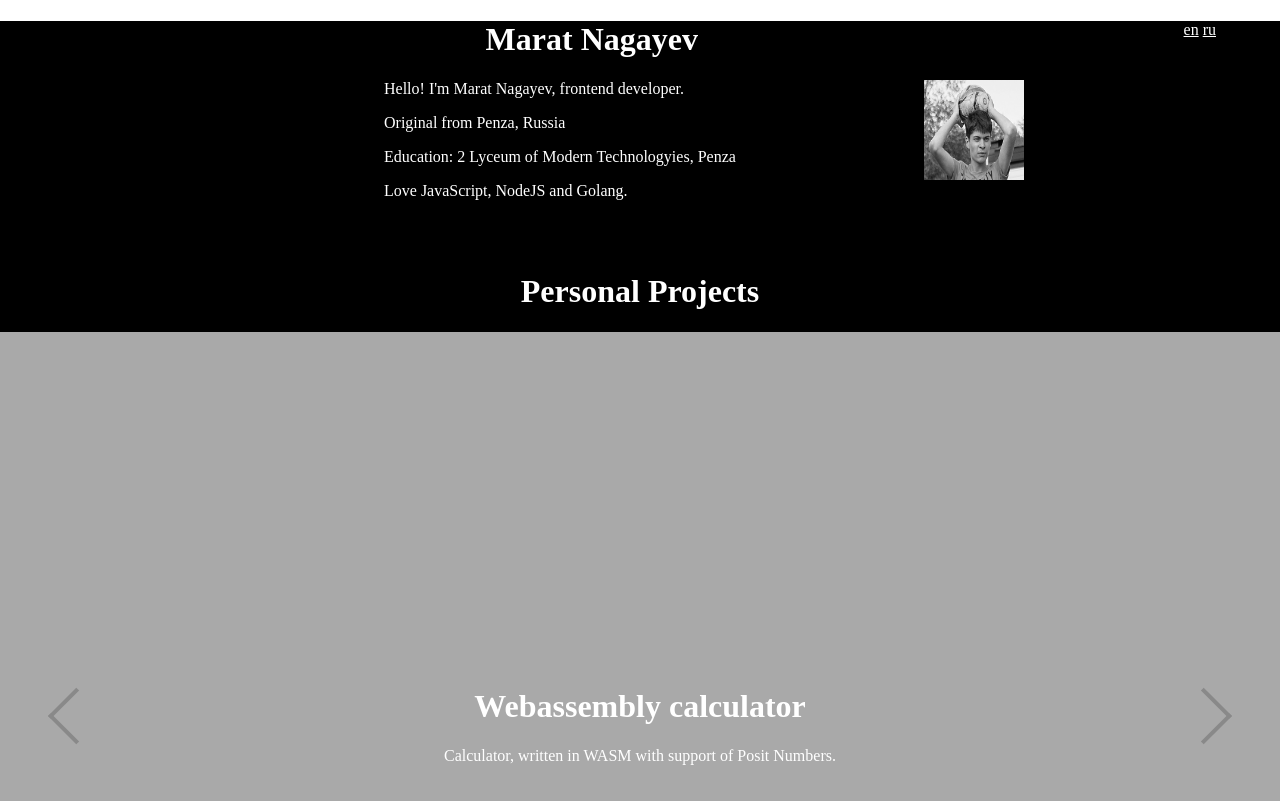
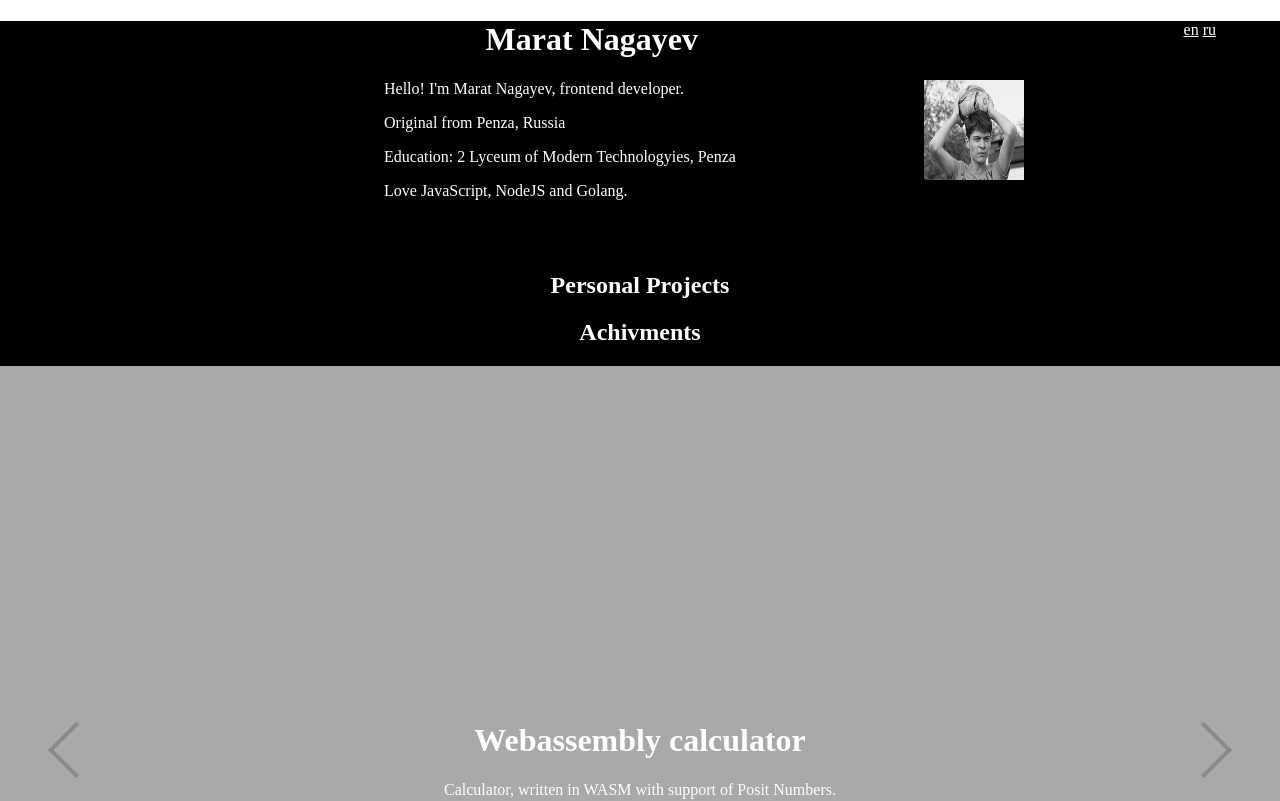
Before and after one commit to nagayev/website, a React (Create React App) app: page / in a window 1280 px wide. Shown: the top 801 px of the page. Built offline with nearby package versions, Linux system fonts and the light colour scheme.

Commit message:
Add Habr ach

```diff
--- a/package.json
+++ b/package.json
@@ -4,6 +4,7 @@
   "homepage": ".",
   "private": true,
   "dependencies": {
+    "metro4-react": "^0.1.4",
     "react": "^16.11.0",
     "react-awesome-slider": "^2.1.1",
     "react-dom": "^16.11.0",
--- a/src/Projects.js
+++ b/src/Projects.js
@@ -1,7 +1,6 @@
 import React from 'react';
-import AwesomeSlider from '../node_modules/react-awesome-slider';
-import '../node_modules/react-awesome-slider/dist/styles.css';
-import dark from './dark';
+import Slider from './Slider';
+import Tiles from './Tiles';
 
 function Projects(){
   /*
@@ -10,31 +9,17 @@ function Projects(){
   function handler(e){
     setColor(colors[e.currentIndex]);
   } */
-  const style = dark;
-  function openGithub(project){
-    window.open(`https://github.com/nagayev/${project}`);
-  }
+  const [tag,setTag] = React.useState(<Slider />); //0 is personal, 1 is ach
   //const styles = {backgroundColor:color};
+  //const tag = (!active)?Slider:Tiles;
+  const activateProjects = () => setTag(<Slider />);
+  const activateAchivments = () => setTag(<Tiles />);
   return (
     <>
     <br />
-    <h1 style={{color:'white'}}>Personal Projects</h1>
-    <AwesomeSlider className="slider" /*onTransitionEnd={handler} */ >
-      <div style={style.calculator} onClick={()=>openGithub('wasm')}>
-      <h1 className="header">Webassembly calculator</h1>
-      Calculator, written in WASM with support of Posit Numbers.
-      </div>
-      <div style={style.arduino} onClick={()=>openGithub('arduino-emulator')}>
-      <h1 className="header">Arduino Emulator</h1>
-      Online Arduino's Emulator <br />
-      From mini to UNO!
-      </div>
-      <div style={style.coderbook} onClick={()=>openGithub('coderbook')}>
-      <h1 className="header">Coderbook</h1>
-      I'm coauthor of Coder book - tutorial for coders. <br />
-      This app provides cources about programming languages.
-      </div>
-    </AwesomeSlider>
+    <h2 style={{color:'white'}} onClick={activateProjects}>Personal Projects</h2>
+    <h2 onClick={activateAchivments}>Achivments</h2>
+    {tag}
     </>
   );
 }
--- /dev/null
+++ b/src/Slider.js
@@ -0,0 +1,30 @@
+import React from 'react';
+import AwesomeSlider from '../node_modules/react-awesome-slider';
+import '../node_modules/react-awesome-slider/dist/styles.css';
+import dark from './dark';
+
+function openGithub(project){
+    window.open(`https://github.com/nagayev/${project}`);
+}
+function Slider(){
+    const style = dark;
+    return (
+        <AwesomeSlider className="slider" /*onTransitionEnd={handler} */ >
+            <div style={style.calculator} onClick={()=>openGithub('wasm')}>
+            <h1 className="header">Webassembly calculator</h1>
+            Calculator, written in WASM with support of Posit Numbers.
+            </div>
+            <div style={style.arduino} onClick={()=>openGithub('arduino-emulator')}>
+            <h1 className="header">Arduino Emulator</h1>
+            Online Arduino's Emulator <br />
+            From mini to UNO!
+            </div>
+            <div style={style.coderbook} onClick={()=>openGithub('coderbook')}>
+            <h1 className="header">Coderbook</h1>
+            I'm coauthor of Coder book - tutorial for coders. <br />
+            This app provides cources about programming languages.
+            </div>
+        </AwesomeSlider>
+    );
+}
+export default Slider;
--- /dev/null
+++ b/src/Tiles.js
@@ -0,0 +1,28 @@
+import React from 'react';
+function Tile(props){
+    const styles = {
+        width:'100%',
+        height:'100%',
+        borderColor:'white',
+        borderStyle:'solid'
+    }
+    const [active,setActive] = React.useState(props.active);
+    const toggle = () => (active==props.active)?setActive(props.backside):setActive(props.active);
+    return (
+        <div style={styles} onClick={toggle}>
+            {active}
+        </div>
+    );
+}
+function Tiles(){
+    const styles = {
+        width:'100%',
+        height:'100%'
+    }
+    return (
+        <div style={styles}>
+             <Tile active="Habr" backside="13k watches" />
+        </div>
+    );
+}
+export default Tiles;
```
Also changed, not shown: 1 other file (tests, documents, lock files or other folders).
